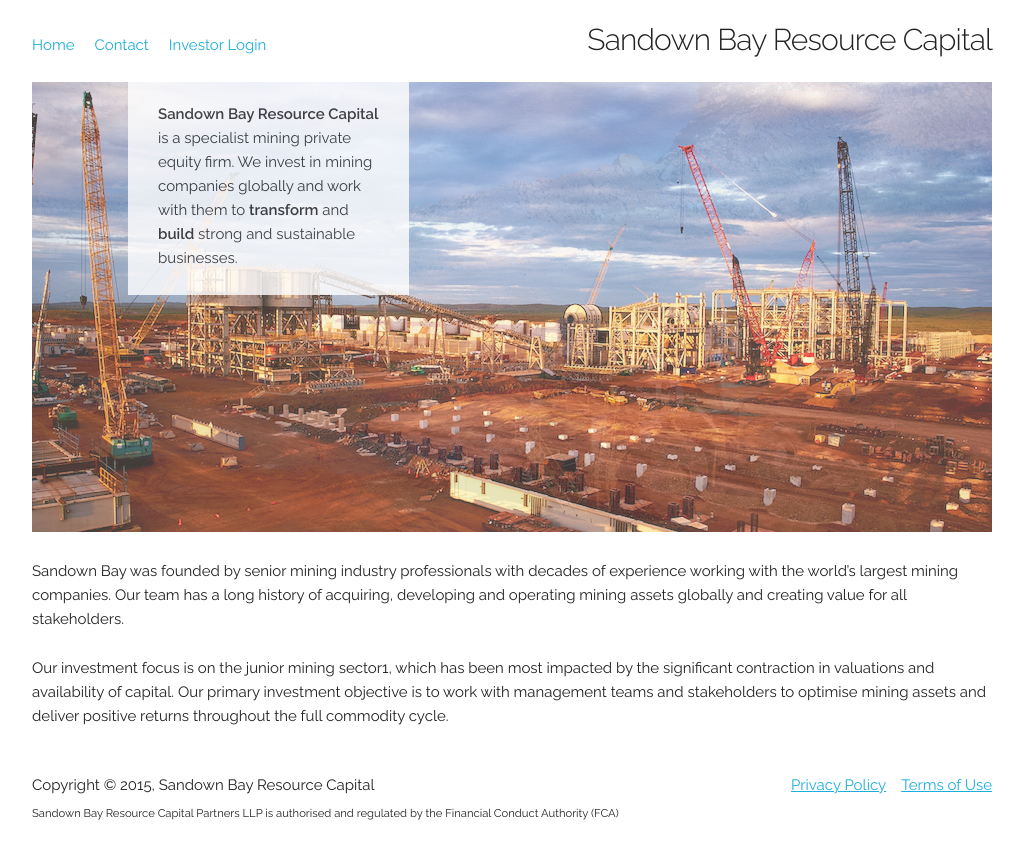
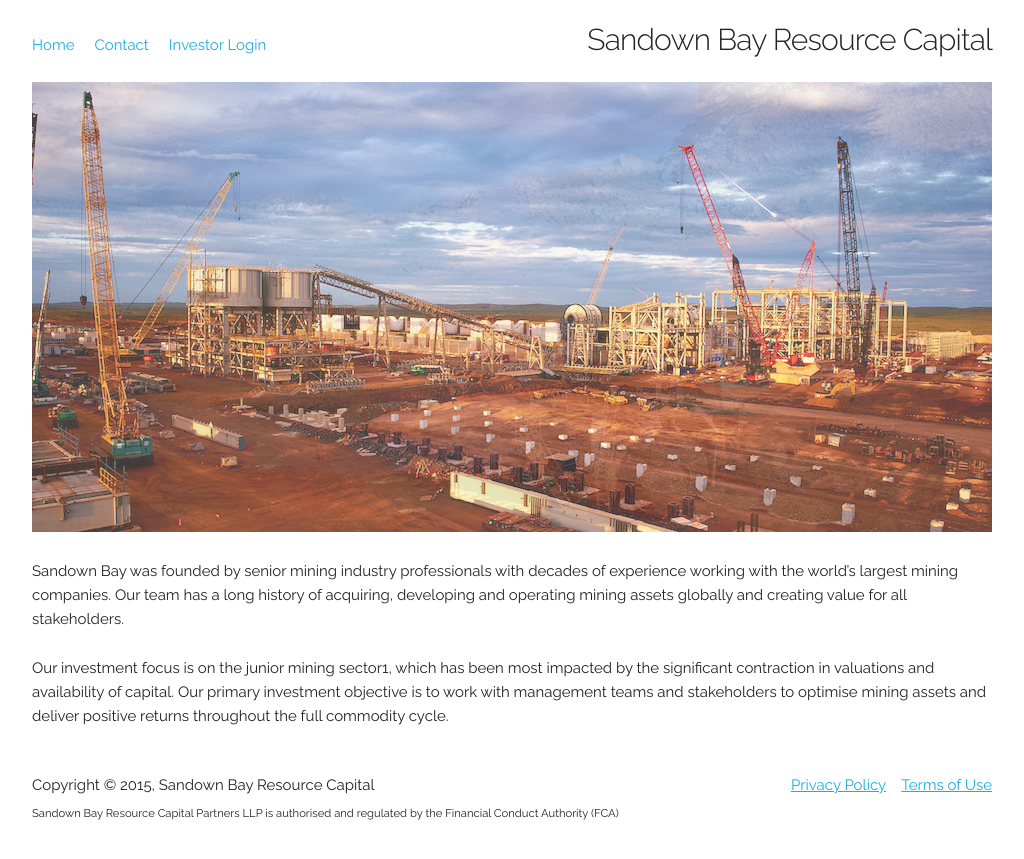
Before and after one commit to nfisher/sdb-cap, a Jekyll site: the page built from index.md, in a window 1280 px wide. Shown: the top 859 px of the page, without its empty margins (128-1152 px from the left). Built offline with Jekyll 4.4.1, drawn with Linux system fonts in a browser that asks for light colours.

Commit message:
Update carousel.html

```diff
--- a/_includes/carousel.html
+++ b/_includes/carousel.html
@@ -1,8 +1,4 @@
 <div class="row" id="carousel">
-  <div>
-    <p><strong>Sandown Bay Resource Capital</strong> is a specialist mining private equity firm. We invest in mining companies globally and work with them to <strong>transform</strong> and <strong>build</strong> strong and sustainable businesses.
-</p>
-  </div>
   <img src="{{ site.baseurl }}/images/mine_2.jpg" class="u-max-full-width abs">
   <img src="{{ site.baseurl }}/images/mine_pic.jpg" class="u-max-full-width">
 </div>
```
